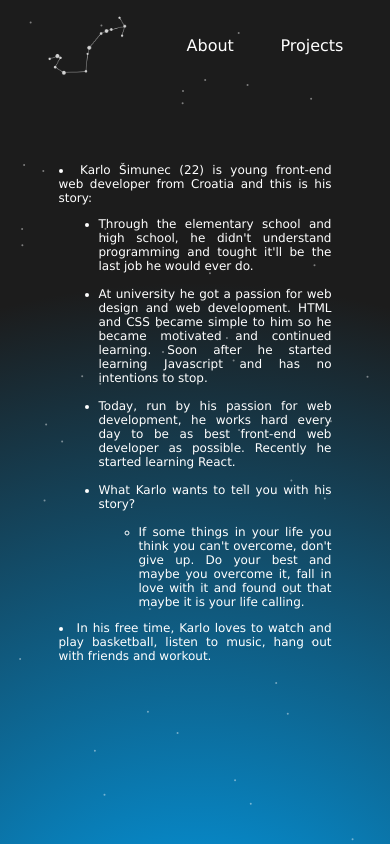
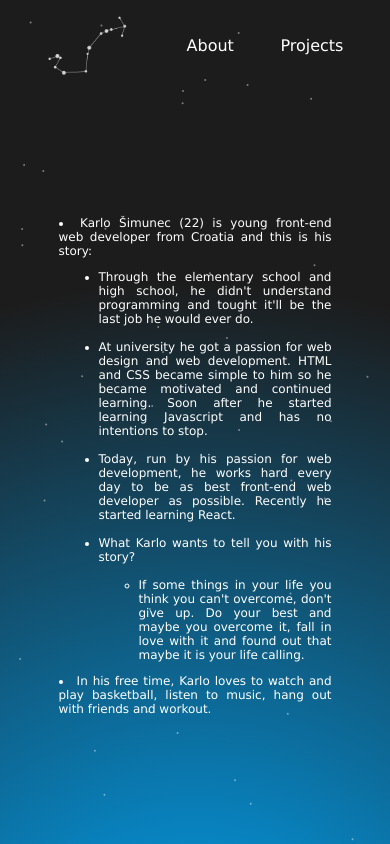
Before and after one commit to KarlitoScorpio/personal-page, a React (Create React App) app: page /about in a window 390 px wide. Built offline with nearby package versions, Linux system fonts and the light colour scheme.

Commit message:
about in mobile view update

```diff
--- a/src/App.css
+++ b/src/App.css
@@ -552,7 +552,7 @@
   .about_wrapper{
     flex-direction: column-reverse;
     align-items: center;
-    height: 125%;
+    height: 150%;
   }
   .aboutbody_picture, .aboutbody_text{
     height: 100%;
```
